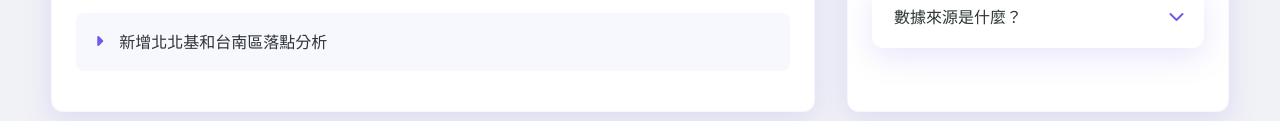
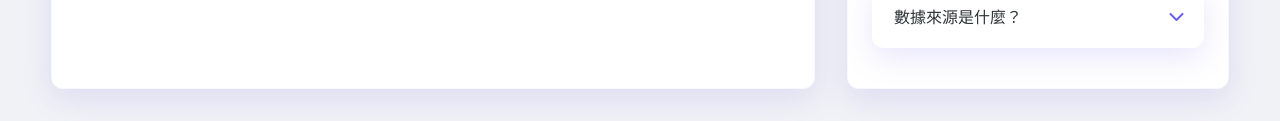
Before and after one commit to samzhangw/choose, a plain HTML site: page index.html in a window 1280 px wide. Shown: the part 1518-1639 px from the top of the page. Drawn offline with Linux system fonts and the light colour scheme.

Commit message:
Update index.html

```diff
--- a/index.html
+++ b/index.html
@@ -604,7 +604,6 @@
                         <li class="news-item">114年會考日期已公佈: 2025/5/17-18</li>
                         <li class="news-item">近期即將擴展更多區域及功能</li>
                         <li class="news-item">提供歷年各區錄取門檻趨勢分析</li>
-                        <li class="news-item">新增北北基和台南區落點分析</li>
                     </ul>
                 </div>
             </div>
```
